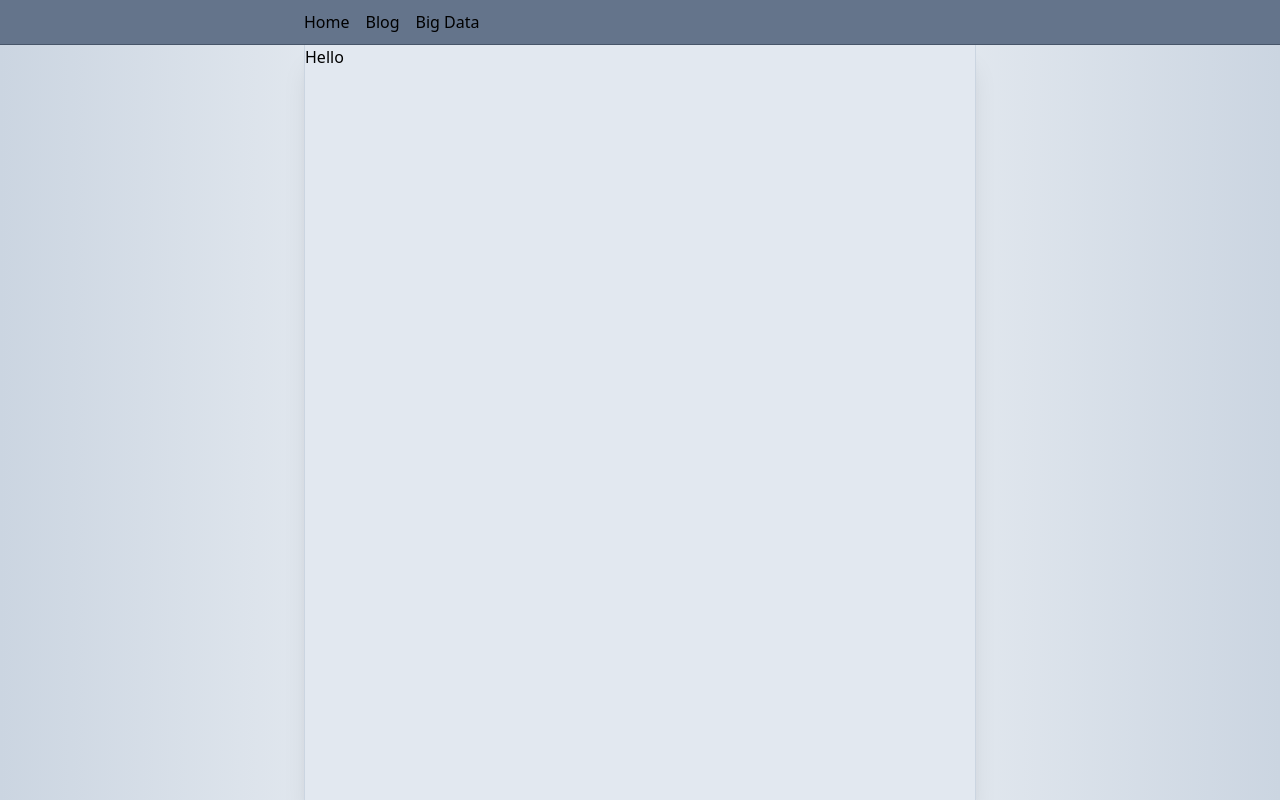
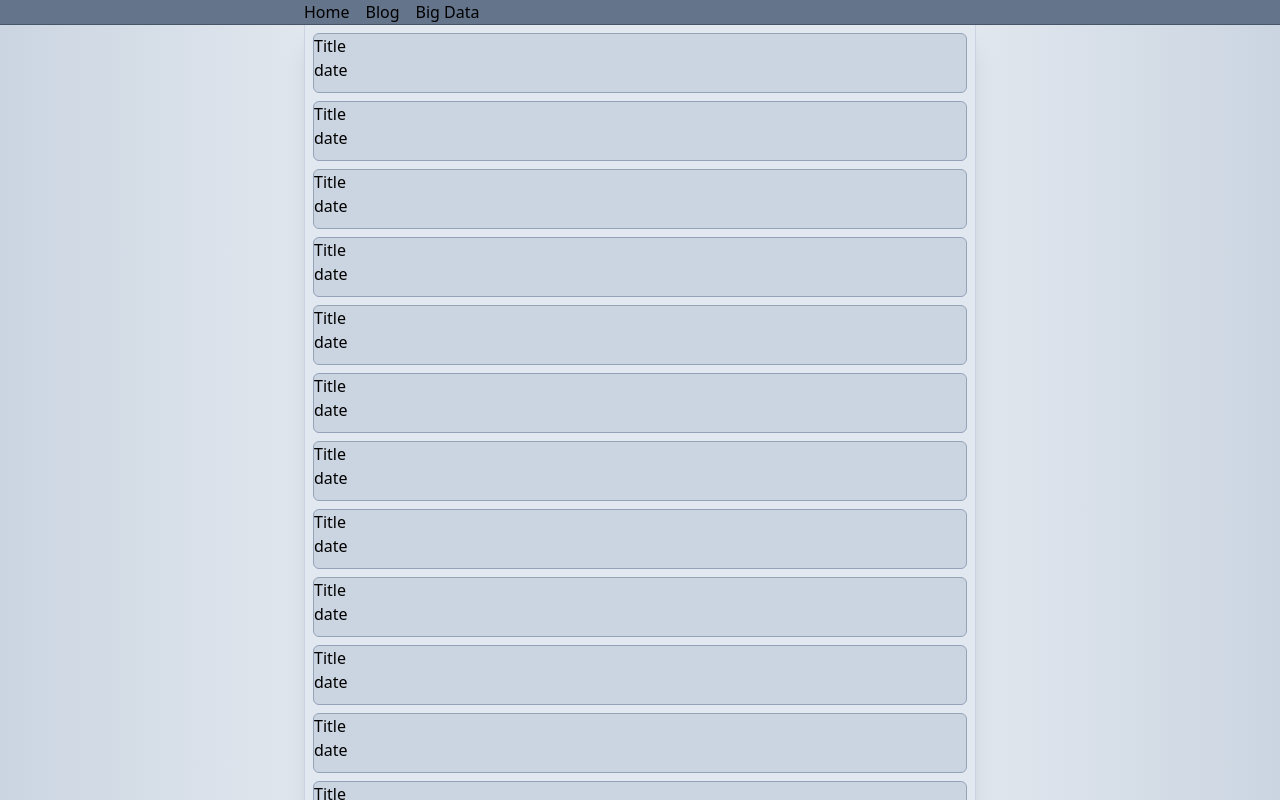
Before and after one commit to ViktorSjolund/NextJSBenchmark, a Next.js app: page /blog in a window 1280 px wide. Built offline with nearby package versions, Linux system fonts and the light colour scheme.

Commit message:
Add example blogpost list

```diff
--- a/src/pages/blog.tsx
+++ b/src/pages/blog.tsx
@@ -2,12 +2,23 @@ import Head from 'next/head';
 import { PageLayout } from '../components/layout';
 
 export default function Home() {
+  const collection = [1, 2, 3, 4, 5, 6, 7, 8, 9, 10, 11, 12, 13];
   return (
     <PageLayout>
       <Head>
         <title>Blog</title>
       </Head>
-      <p>Hello</p>
+      <div className="flex grow-0 w-full flex-col p-2 gap-2">
+        {collection.map((item) => (
+          <div
+            key={item}
+            className="h-[60px] grow-0 shrink-0 rounded-md border border-slate-400 bg-slate-300"
+          >
+            <h2>Title</h2>
+            <h3>date</h3>
+          </div>
+        ))}
+      </div>
     </PageLayout>
   );
 }
```
